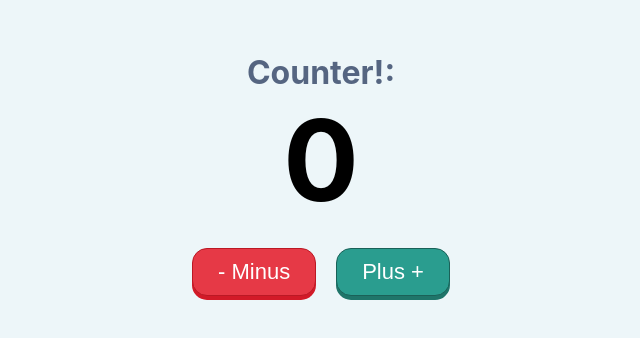
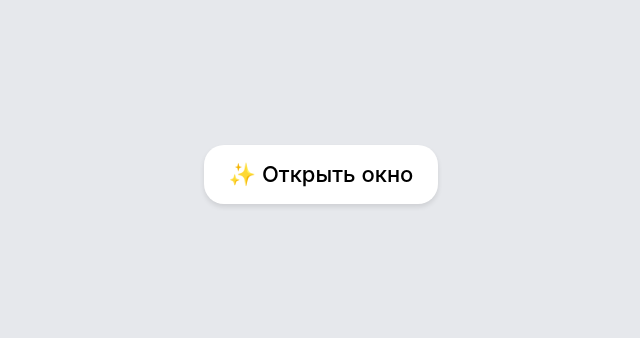
Before and after one commit to Naykitin/react-mini-projects, a React (Create React App) app: page / in a window 1280 px wide. Shown: the part 226-564 px from the top of the page, without its empty margins (319-959 px from the left). Built offline with nearby package versions, Linux system fonts and the light colour scheme.

Commit message:
add modal branch

```diff
--- a/src/App.js
+++ b/src/App.js
@@ -1,25 +1,19 @@
+import React from 'react';
 import './index.scss';
-import React from 'react';
 
 function App() {
-
-  const [count, setCount] = React.useState(0);
-
-  const onPlus = () => {
-    setCount(count + 1);
-  }
-  const onMinus = () => {
-    setCount(count - 1);
-  }
-
   return (
     <div className="App">
-      <div>
-        <h2>Counter!:</h2>
-        <h1>{count}</h1>
-        <button className="minus" onClick={onMinus}>- Minus</button>
-        <button className="plus" onClick={onPlus}>Plus +</button>
-      </div>
+      <button className="open-modal-btn">✨ Открыть окно</button>
+      {/* <div className="overlay">
+        <div className="modal">
+          <svg height="200" viewBox="0 0 200 200" width="200">
+            <title />
+            <path d="M114,100l49-49a9.9,9.9,0,0,0-14-14L100,86,51,37A9.9,9.9,0,0,0,37,51l49,49L37,149a9.9,9.9,0,0,0,14,14l49-49,49,49a9.9,9.9,0,0,0,14-14Z" />
+          </svg>
+          <img src="https://media2.giphy.com/media/xT0xeJpnrWC4XWblEk/giphy.gif" />
+        </div>
+      </div> */}
     </div>
   );
 }
--- a/src/index.scss
+++ b/src/index.scss
@@ -1,10 +1,13 @@
+* {
+  font-family: -apple-system, BlinkMacSystemFont, 'Segoe UI', 'Roboto', 'Oxygen', 'Ubuntu',
+    'Cantarell', 'Fira Sans', 'Droid Sans', 'Helvetica Neue', sans-serif;
+}
+
 body {
   margin: 0;
-  font-family: -apple-system, BlinkMacSystemFont, 'Segoe UI', 'Roboto', 'Oxygen', 'Ubuntu',
-    'Cantarell', 'Fira Sans', 'Droid Sans', 'Helvetica Neue', sans-serif;
   -webkit-font-smoothing: antialiased;
   -moz-osx-font-smoothing: grayscale;
-  background-color: #edf6f9;
+  background-color: #e6e8ec;
 }
 
 .App {
@@ -13,59 +16,95 @@ body {
   justify-content: center;
   height: 100vh;
   text-align: center;
+}
 
-  h1 {
-    color: #000;
-    font-size: 7rem;
-    margin: 0;
-    margin-bottom: 20px;
+.open-modal-btn {
+  background: #fff;
+  padding: 18px 25px;
+  border-radius: 20px;
+  font-weight: 500;
+  border: 0;
+  outline: none;
+  font-size: 22px;
+  cursor: pointer;
+  line-height: 23px;
+  box-shadow: 0 3px 5px rgba(0, 0, 0, 0.1);
+  transition: all 0.1s ease-in-out;
 
-    &.plus {
-      color: #2a9d8f;
-    }
-    &.minus {
-      color: #e63946;
-    }
+  &:hover {
+    box-shadow: 0 8px 10px rgba(0, 0, 0, 0.1);
+    transform: translateY(-1px);
   }
 
-  h2 {
-    font-size: 2rem;
-    margin: 0;
-    color: #556581;
+  &:active {
+    box-shadow: 0 1px 1px rgba(0, 0, 0, 0.1);
+    transform: translateY(0);
+  }
+}
+
+.overlay {
+  position: absolute;
+  left: 0;
+  top: 0;
+  width: 100%;
+  height: 100%;
+  background-color: rgba(0, 0, 0, 0.4);
+  transition: all 0.5s ease-in-out;
+}
+
+.modal {
+  background-color: #fff;
+  width: 70%;
+  max-width: 500px;
+  max-height: 300px;
+  padding: 40px 30px;
+  border-radius: 10px;
+  position: absolute;
+  left: 50%;
+  top: 50%;
+  transform: translate(-50%, -50%);
+  box-shadow: 0 3px 5px rgba(0, 0, 0, 0.1);
+  transition: all 0.5s ease-in-out;
+
+  img {
+    border-radius: 5px;
+    width: 100%;
   }
 
-  button {
-    background: transparent;
-    border: 2px solid transparent;
-    text-align: center;
-    font-size: 22px;
-    border-radius: 15px;
-    padding: 10px 25px;
+  svg {
+    position: absolute;
+    right: 10px;
+    top: 10px;
+    height: 24px;
+    width: 24px;
+    opacity: 0.3;
     cursor: pointer;
-    margin: 0 10px;
-    transition: all 0.05s ease-in-out;
-
-    &.minus {
-      background-color: #e63946;
-      color: #fff;
-      box-shadow: 0 4px 0 darken(#e63946, 10%);
-      border: 1px solid darken(#e63946, 15%);
-    }
-
-    &.plus {
-      background-color: #2a9d8f;
-      color: #fff;
-      box-shadow: 0 4px 0 darken(#2a9d8f, 10%);
-      border: 1px solid darken(#2a9d8f, 15%);
-    }
 
     &:hover {
-      transform: translateY(-2px);
-    }
-
-    &:active {
-      transform: translateY(2px);
-      box-shadow: none;
+      opacity: 1;
     }
   }
 }
+
+.overlay.animated {
+  opacity: 0;
+  visibility: hidden;
+
+  .modal {
+    opacity: 0;
+    visibility: hidden;
+    transform: translate(-50%, -30%);
+    transition-delay: 0.2s;
+  }
+
+  &.show {
+    opacity: 1;
+    visibility: visible;
+
+    .modal {
+      opacity: 1;
+      visibility: visible;
+      transform: translate(-50%, -50%);
+    }
+  }
+}
```
